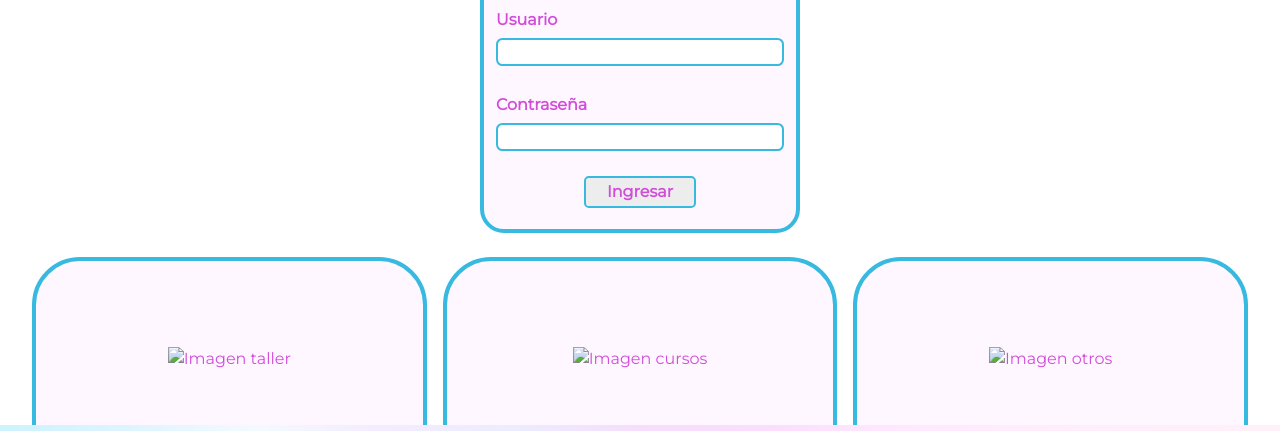
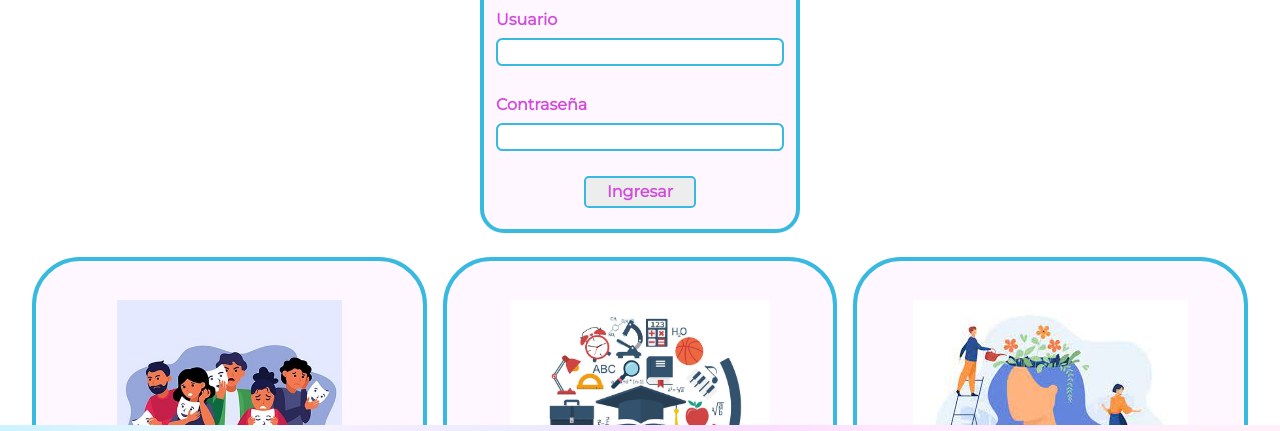
Before and after one commit to RodrigoL17/PsicoNeuroEspiritual, a website: page Index.html in a window 1280 px wide. Shown: the part 309-740 px from the top of the page. Drawn offline with nearby package versions, Linux system fonts and the light colour scheme.

Commit message:
pequeños cambios

```diff
--- a/Index.html
+++ b/Index.html
@@ -74,7 +74,9 @@
       <section class="section-i-uno flip-card">
         <div class="flip-card-inner">
           <div class="flip-card-front">
-            <img src="" alt="Imagen taller">
+            <div class="fc-img-container">
+              <img src="img/talleres.jpg" alt="Imagen taller">
+            </div>
             <h2>Talleres</h2>
           </div>
           <div class="flip-card-back">
@@ -85,7 +87,9 @@
       <section class="section-i-dos flip-card">
         <div class="flip-card-inner">
           <div class="flip-card-front">
-            <img src="" alt="Imagen cursos">
+            <div class="fc-img-container">
+              <img src="img/cursos.jpg" alt="Imagen cursos">
+            </div>
             <h2>Cursos</h2>
           </div>
           <div class="flip-card-back">
@@ -96,7 +100,9 @@
       <section class="section-i-tres flip-card">
         <div class="flip-card-inner">
           <div class="flip-card-front">
-            <img src="" alt="Imagen otros">
+            <div class="fc-img-container">
+              <img src="img/otros.jpeg" alt="Imagen otros">
+            </div>
             <h2>Otros</h2>
           </div>
           <div class="flip-card-back">
--- a/scss/utilities/_form-index-styles.scss
+++ b/scss/utilities/_form-index-styles.scss
@@ -16,6 +16,7 @@
     justify-self: center;
     .login-title {
         margin-bottom: 0.5rem;
+        font-weight: bold;
       }
     .login-div-container {
         height: 4rem;
--- a/scss/utilities/_index-flip-cards-styles.scss
+++ b/scss/utilities/_index-flip-cards-styles.scss
@@ -36,6 +36,17 @@
     border-radius: 3rem;
     background-color: $ppal-bg-color;
     color: $ppal-font-color;
+    .fc-img-container{
+      width: 75%;
+      height: 50%;
+      justify-content: center;
+      align-items: center;
+      img{
+        max-width: 100%;
+        max-height: 100%;
+      }
+    }
+
   }
 
   .flip-card-front h2{
```
Also changed, not shown: css/styles.css, img/cursos.jpg (added), img/otros.jpeg (added), img/talleres.jpg (added).
